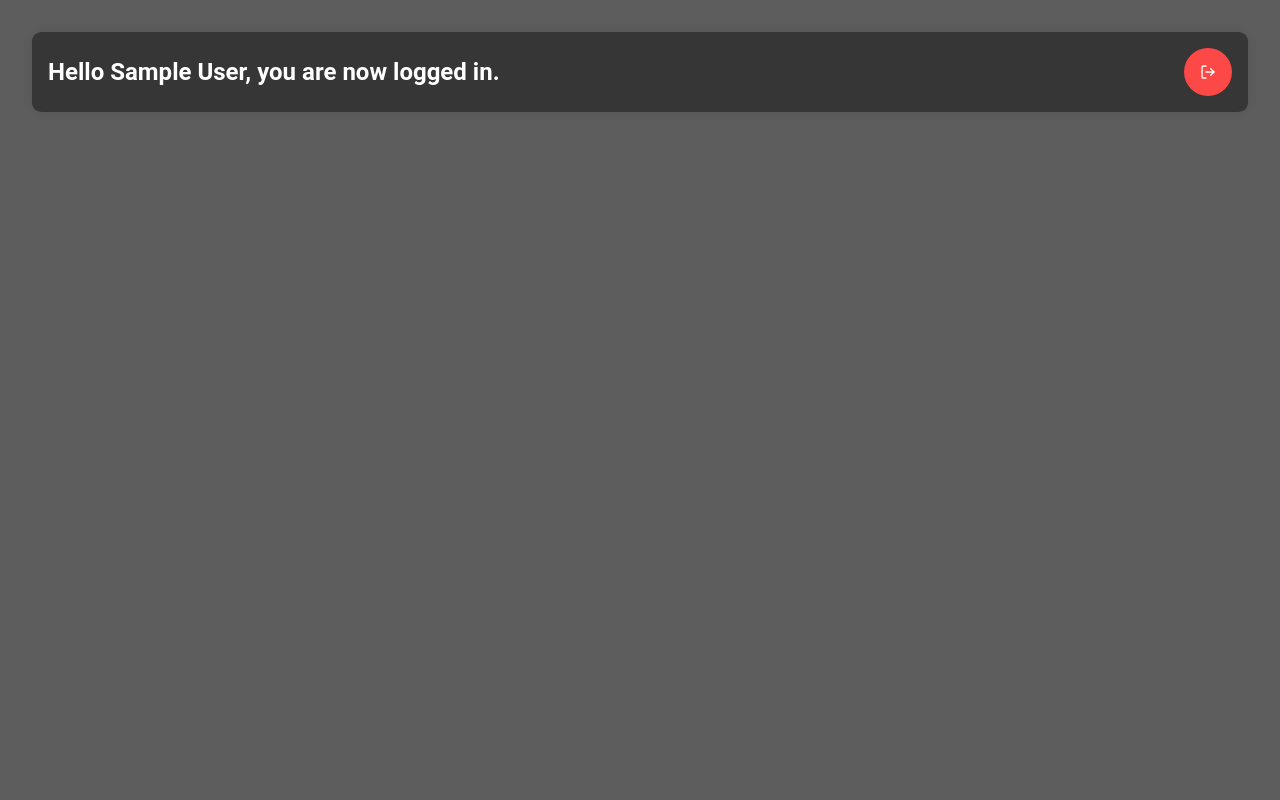
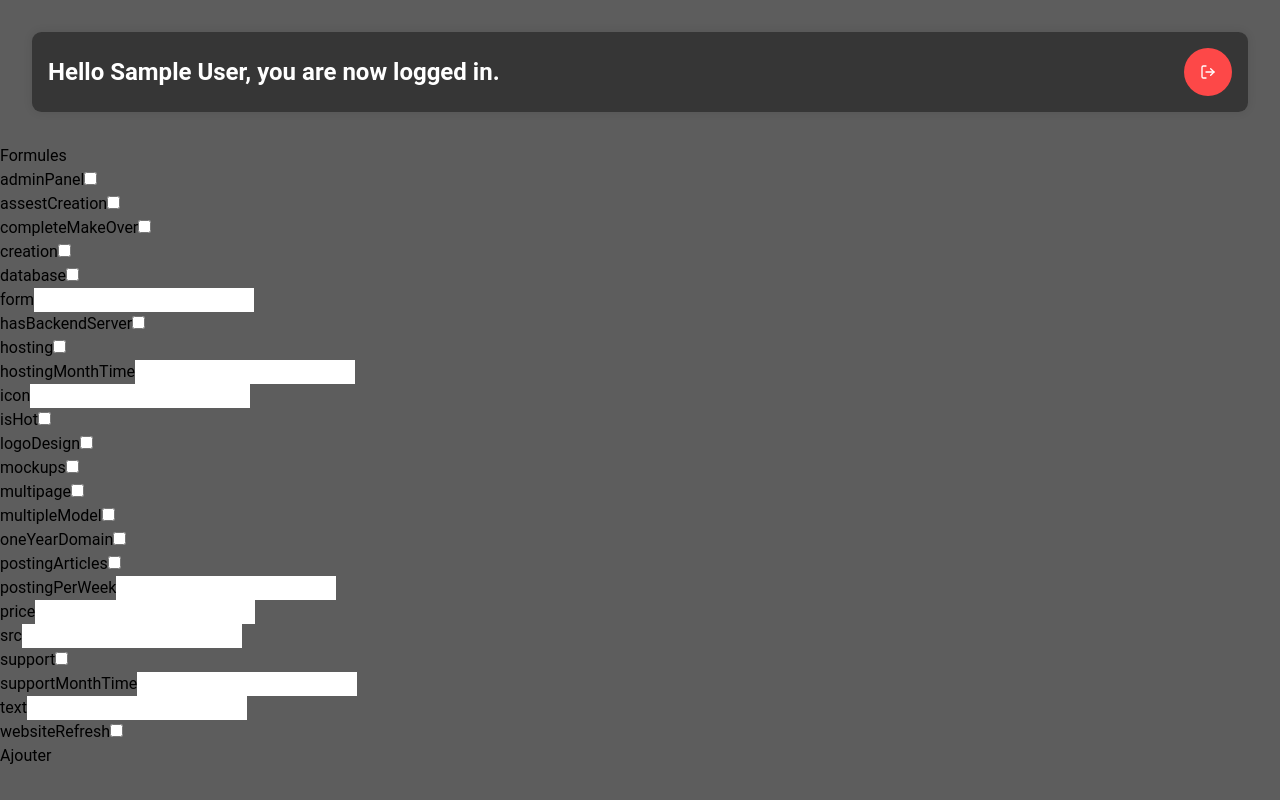
Before and after one commit to MqxBrt/evoweb-firebase-manager, a React (Create React App) app: page /#/ in a window 1280 px wide. Built offline with nearby package versions, Linux system fonts and the light colour scheme; no server answers; sample sign-in values are in the browser's storage.

Commit message:
tables (pt.1)

```diff
--- /dev/null
+++ b/src/firebase/tables.js
@@ -0,0 +1,34 @@
+const tables = [
+    {
+        firebaseName: "Products",
+        displayName: "Formules",
+        attributes: [
+            ["adminPanel", "checkbox"],
+            ["assestCreation", "checkbox"],
+            ["completeMakeOver", "checkbox"],
+            ["creation", "checkbox"],
+            ["database", "checkbox"],
+            ["form", "text"],
+            ["hasBackendServer", "checkbox"],
+            ["hosting", "checkbox"],
+            ["hostingMonthTime", "number"],
+            ["icon", "text"],
+            ["isHot", "checkbox"],
+            ["logoDesign", "checkbox"],
+            ["mockups", "checkbox"],
+            ["multipage", "checkbox"],
+            ["multipleModel", "checkbox"],
+            ["oneYearDomain", "checkbox"],
+            ["postingArticles", "checkbox"],
+            ["postingPerWeek", "number"],
+            ["price", "text"],
+            ["src", "text"],
+            ["support", "checkbox"],
+            ["supportMonthTime", "number"],
+            ["text", "text"],
+            ["websiteRefresh", "checkbox"]
+        ],
+    }
+]
+
+export { tables };
--- /dev/null
+++ b/src/pages/add.js
@@ -0,0 +1,32 @@
+import { useRef } from "react";
+import { addDoc, collection } from "firebase/firestore";
+import { firestore } from "../firebase";
+
+export default function Login() {
+    const usernameRef = useRef();
+    const ref = collection(firestore, "users");
+
+    const handleClick = async (event) => {
+        event.preventDefault();
+        console.log(usernameRef.current.value);
+
+        let data = {
+            username: usernameRef.current.value,
+        };
+
+        try {
+            addDoc(ref, data);
+        } catch (error) {
+            console.log(error);
+        }
+    };
+
+    return (
+        <div>
+            <form onSubmit={handleClick}>
+                <input type="text" ref={usernameRef} />
+                <button type="submit">Test</button>
+            </form>
+        </div>
+    )
+}
--- a/src/pages/home.js
+++ b/src/pages/home.js
@@ -4,6 +4,7 @@ import { doSignOut } from '../auth';
 import { useNavigate } from 'react-router-dom';
 import '../assets/css/home.css';
 import { FiLogOut } from 'react-icons/fi';
+import Tables from './tables';
 
 export default function Home() {
 
@@ -11,11 +12,14 @@ export default function Home() {
     const navigate = useNavigate();
 
     return (
-        <div className='toolbarContainer'>
-            <div className='toolbar'>
-                <div className='text-2xl font-bold text-white'>Hello {currentUser.displayName ? currentUser.displayName : currentUser.email}, you are now logged in.</div>
-                <div className='logoutContainer'><FiLogOut onClick={() => { doSignOut().then(() => { navigate('/login') }) }} className='logoutBtn'/></div>
+        <div>
+            <div className='toolbarContainer'>
+                <div className='toolbar'>
+                    <div className='text-2xl font-bold text-white'>Hello {currentUser.displayName ? currentUser.displayName : currentUser.email}, you are now logged in.</div>
+                    <div className='logoutContainer'><FiLogOut onClick={() => { doSignOut().then(() => { navigate('/login') }) }} className='logoutBtn' /></div>
+                </div>
             </div>
+            <Tables />
         </div>
     )
 }
--- a/src/pages/tables.js
+++ b/src/pages/tables.js
@@ -1,32 +1,28 @@
-import { useRef } from "react";
-import { addDoc, collection } from "firebase/firestore";
-import { firestore } from "../firebase";
+import React from 'react';
+import { tables } from '../firebase/tables';
 
-export default function Login() {
-    const usernameRef = useRef();
-    const ref = collection(firestore, "users");
+export default function Tables() {
 
-    const handleClick = async (event) => {
-        event.preventDefault();
-        console.log(usernameRef.current.value);
+    function addItem(tableName) {
 
-        let data = {
-            username: usernameRef.current.value,
-        };
-
-        try {
-            addDoc(ref, data);
-        } catch (error) {
-            console.log(error);
-        }
-    };
+    }
 
     return (
         <div>
-            <form onSubmit={handleClick}>
-                <input type="text" ref={usernameRef} />
-                <button type="submit">Test</button>
-            </form>
+            {tables.map((table) => (
+                <div key={table.firebaseName}>
+                    <h3>{table.displayName}</h3>
+                    <form onSubmit={addItem(table.firebaseName)}>
+                        {table.attributes.map((attribute) => (
+                            <div key={attribute[0]}>
+                                <span>{attribute[0]}</span>
+                                <input type={attribute[1]} required />
+                            </div>
+                        ))}
+                    </form>
+                    <button type="submit">Ajouter</button>
+                </div>
+            ))}
         </div>
     )
 }
```
